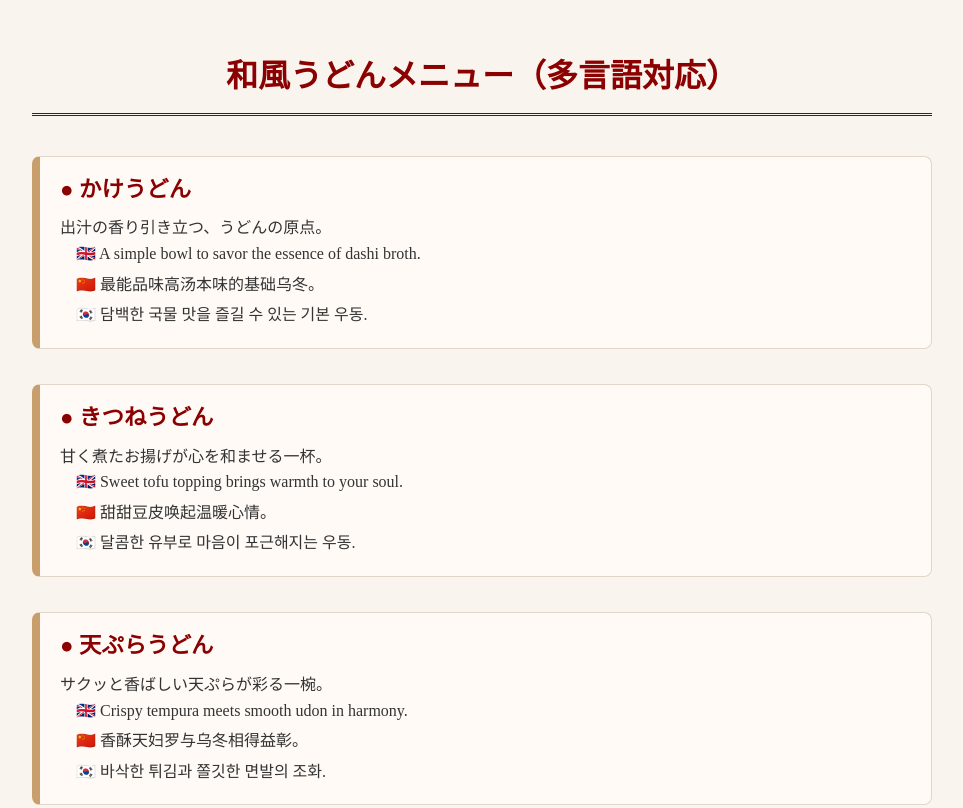
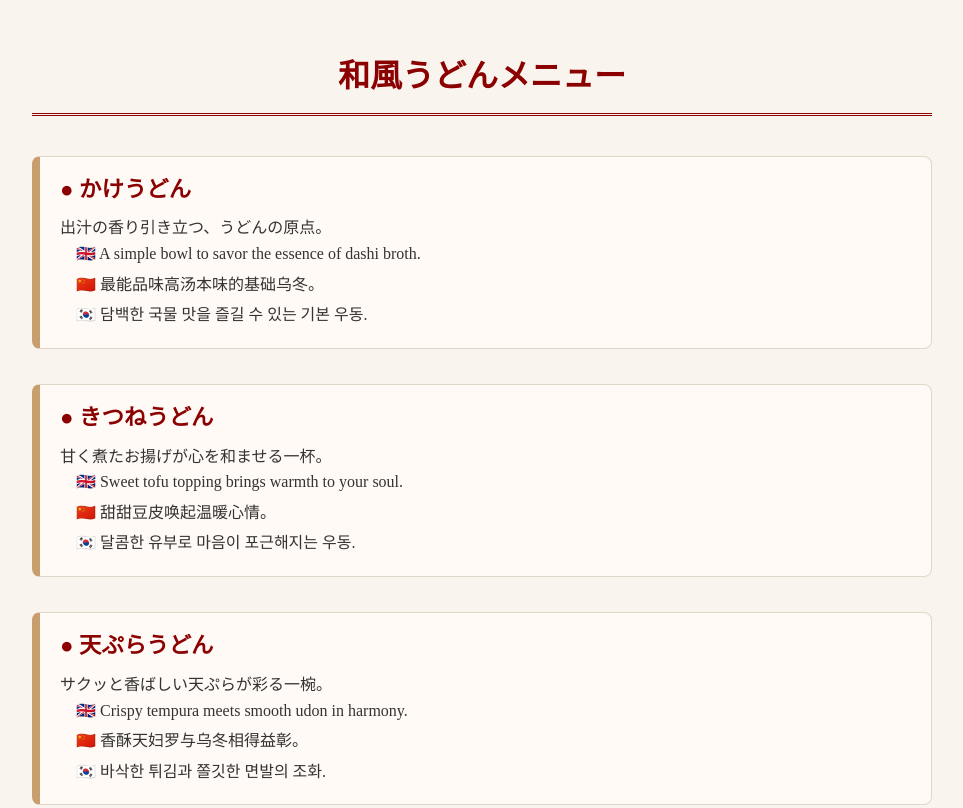
Before and after one commit to fefnioe8/I_love_Udon-, a plain HTML site: page index.html in a window 1280 px wide. Shown: the top 808 px of the page, without its empty margins (158-1121 px from the left). Drawn offline with Linux system fonts and the light colour scheme.

Commit message:
Update index.html

```diff
--- a/index.html
+++ b/index.html
@@ -42,7 +42,7 @@
   </style>
 </head>
 <body>
-  <h1>和風うどんメニュー（多言語対応）</h1>
+  <h1>和風うどんメニュー</h1>
 
   <div class="menu-item">
     <div class="menu-name">● かけうどん</div>
```
